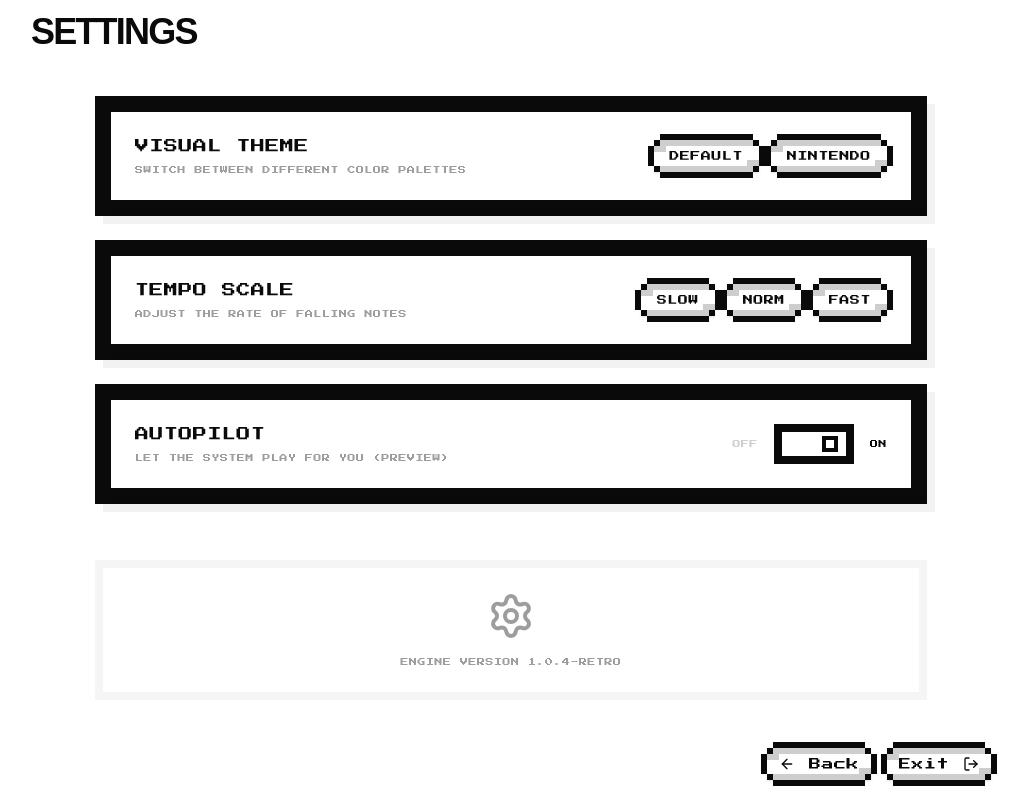
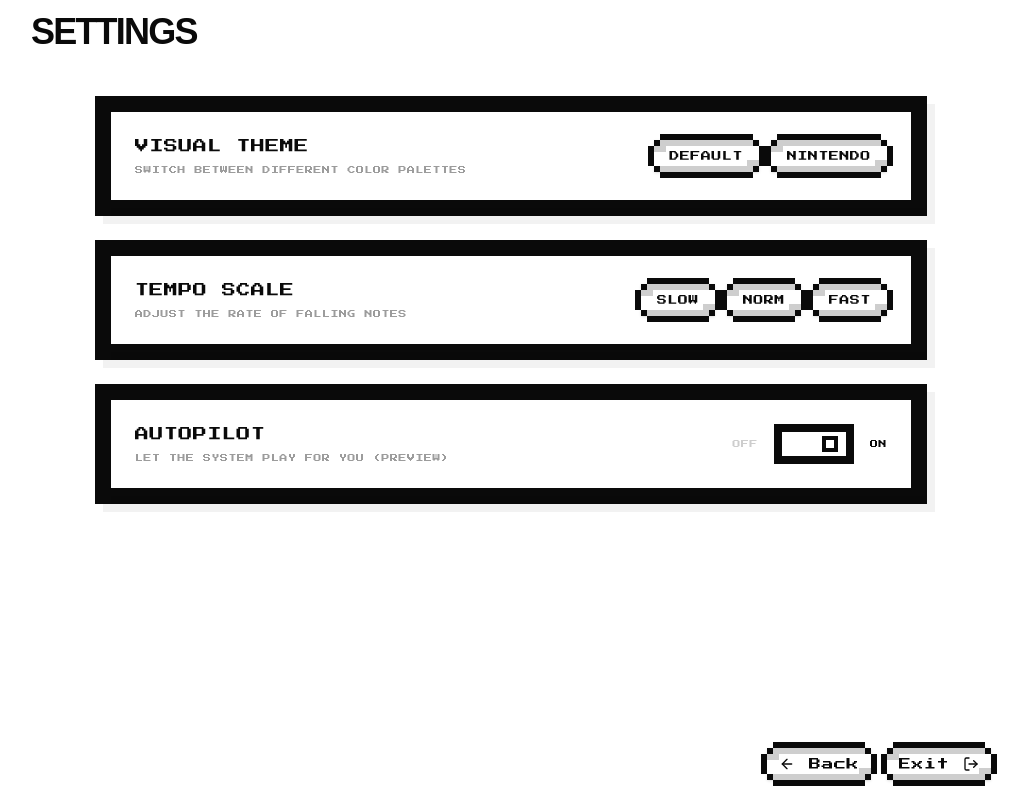
Before and after one commit to hongy20/midi-jam, a Next.js app: page /options in a window 1280 px wide. Shown: the whole page, without its empty margins (129-1157 px from the left). Built offline with nearby package versions, Linux system fonts and the light colour scheme.

Commit message:
style: remove unauthorized decorative footer from options page

```diff
--- a/src/app/options/page.tsx
+++ b/src/app/options/page.tsx
@@ -54,13 +54,6 @@ export default function OptionsPage() {
         {optionTypes.map((type) => (
           <OptionItem key={type} type={type} className="w-full" />
         ))}
-
-        <footer className="mt-8 p-6 border-8 border-foreground/10 flex flex-col items-center gap-4 opacity-40">
-          <Settings className="size-12 animate-spin-slow" />
-          <p className="retro text-[8px] uppercase tracking-[0.2em]">
-            Engine Version 1.0.4-Retro
-          </p>
-        </footer>
       </main>
     </PageLayout>
   );
```
